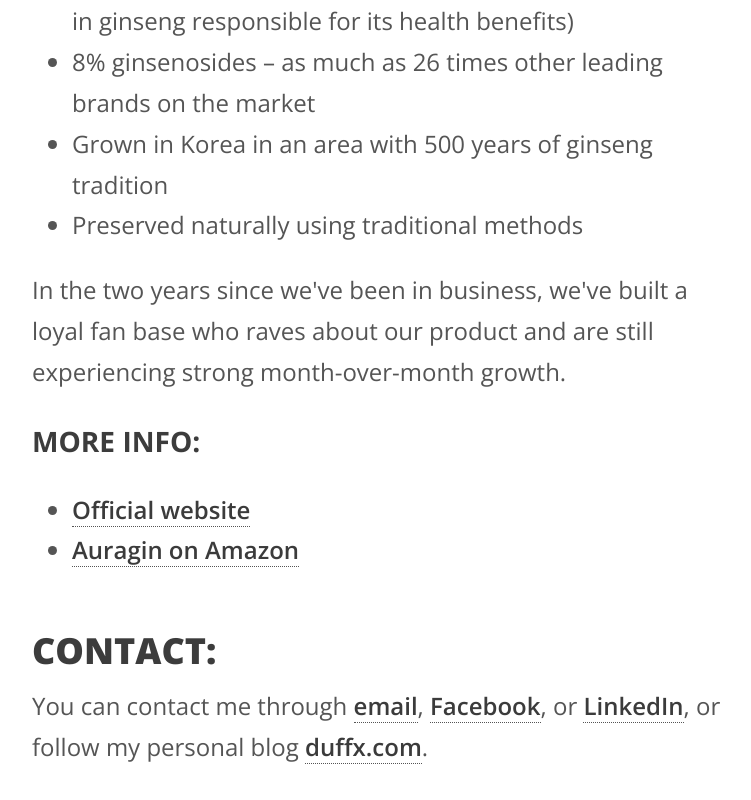
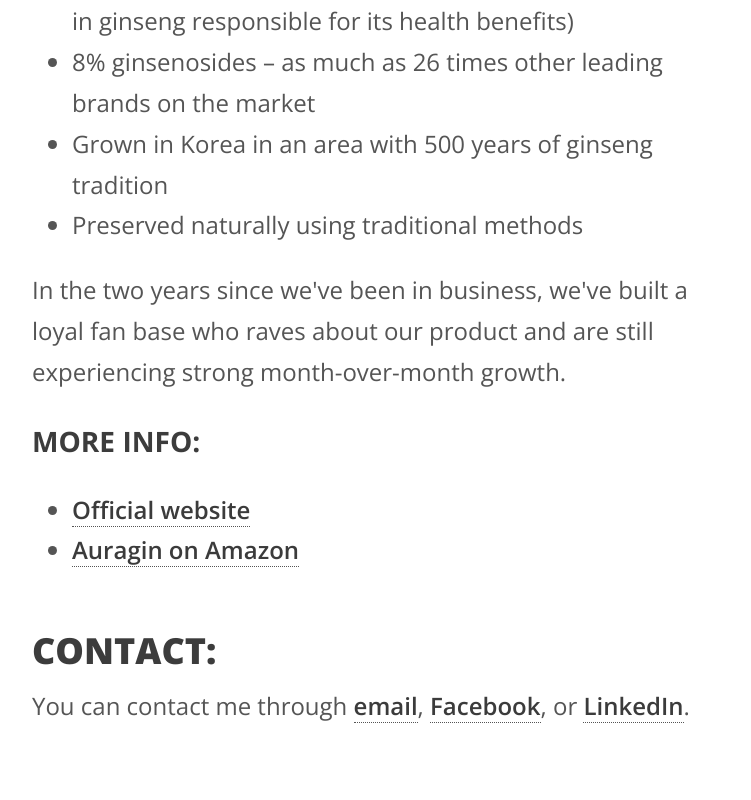
Before and after one commit to jamesmartinduffy/jamesmartinduffy.com, a plain HTML site: page index.html in a window 1280 px wide. Shown: the part 2382-3182 px from the top of the page, without its empty margins (258-1009 px from the left). Drawn offline with nearby package versions, Linux system fonts and the light colour scheme.

Commit message:
Removed blog link from contact section

```diff
--- a/index.html
+++ b/index.html
@@ -69,7 +69,7 @@
 
       <h2>Contact:</h2>
 
-      <p>You can contact me through <a href="mailto:jamesmartinduffy@gmail.com">email</a>, <a href="https://www.facebook.com/jamesmartinduffy" target=_blank>Facebook</a>, or <a href="http://www.linkedin.com/profile/view?id=144330253" target=_blank>LinkedIn</a>, or follow my personal blog <a href="http://duffx.com">duffx.com</a>.
+      <p>You can contact me through <a href="mailto:jamesmartinduffy@gmail.com">email</a>, <a href="https://www.facebook.com/jamesmartinduffy" target=_blank>Facebook</a>, or <a href="http://www.linkedin.com/profile/view?id=144330253" target=_blank>LinkedIn</a>.
 
     </section>
 
```
